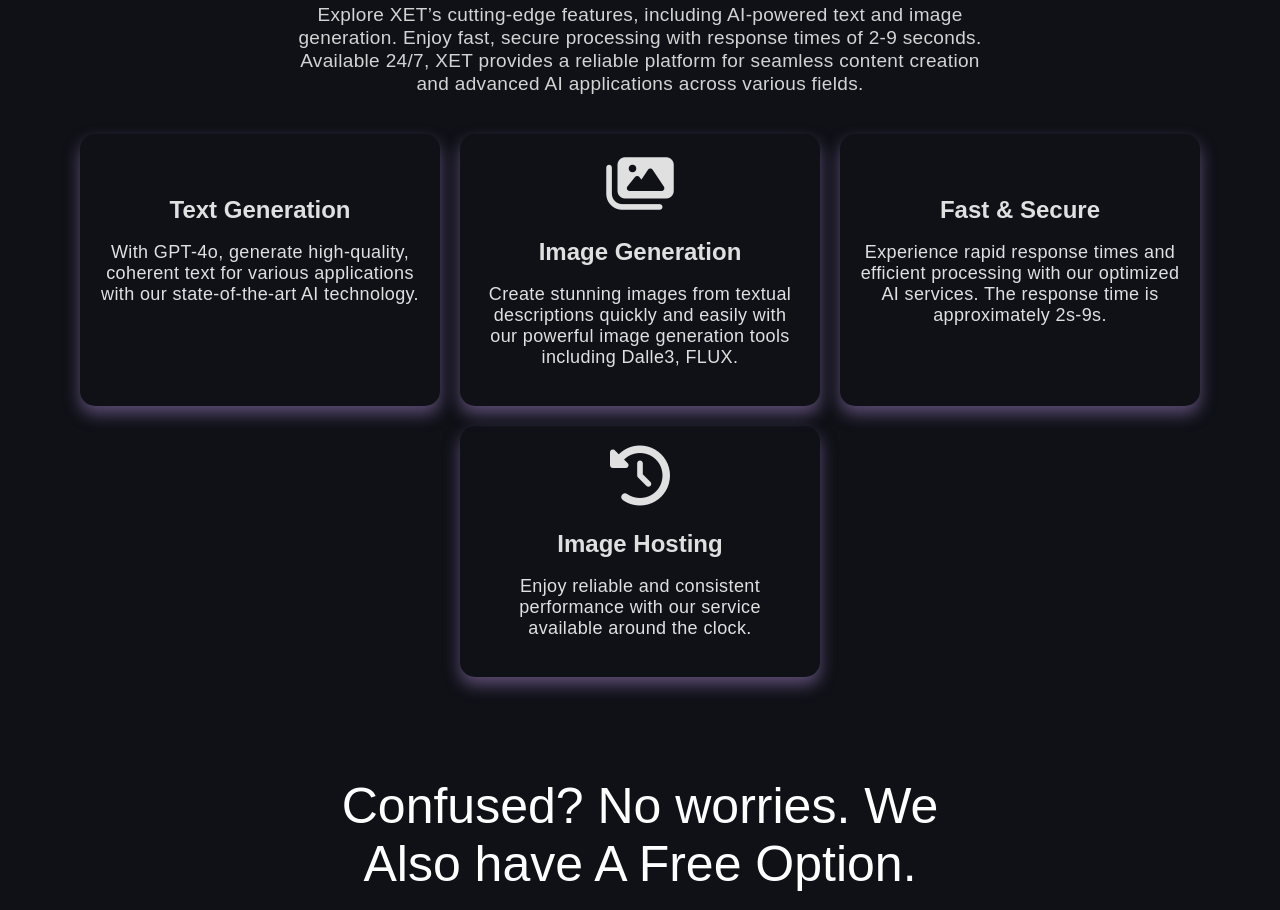
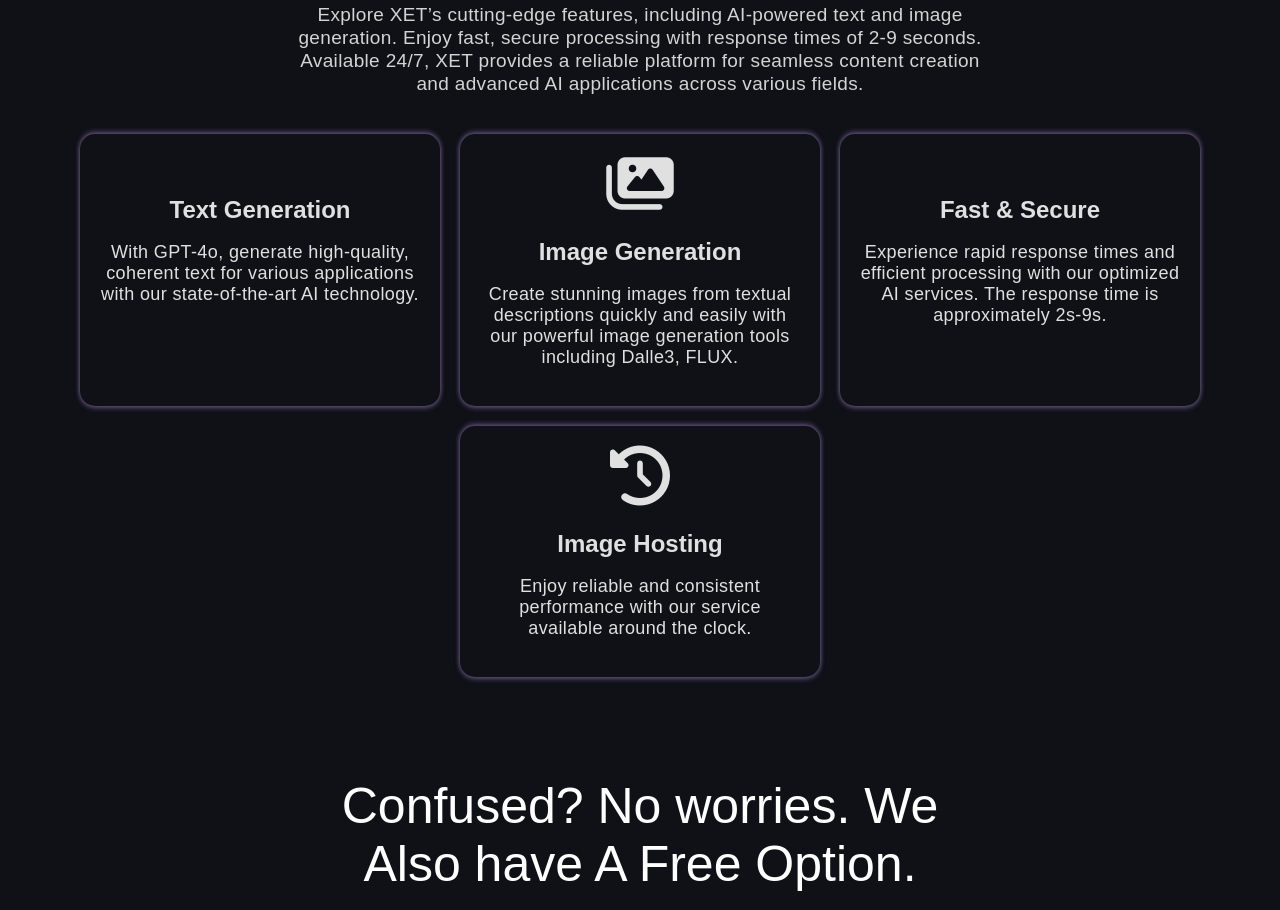
Before and after one commit to AlphastT101/xet, a plain HTML site: page index.html in a window 1280 px wide. Shown: the part 1806-2716 px from the top of the page. Drawn offline with nearby package versions, Linux system fonts and the light colour scheme; some icons are missing.

Commit message:
features border css change

```diff
--- a/css/styles.css
+++ b/css/styles.css
@@ -399,11 +399,9 @@
     text-align: center;
     box-sizing: border-box;
     transition: transform 0.3s ease, background-color 0.3s ease, box-shadow 0.3s ease;
-    box-shadow: 0 8px 16px rgba(166, 132, 204, 0.5);
-    /* backdrop-filter: blur(2px);
-    -webkit-backdrop-filter: blur(2px); */
-    /* background: linear-gradient(140deg, #070707, #240e2e); */
+    box-shadow: 0 -2px 5px rgba(166, 132, 204, 0.5), 0 2px 5px rgba(166, 132, 204, 0.5);
 }
+
 
 
 .feature-item h3 {
```
